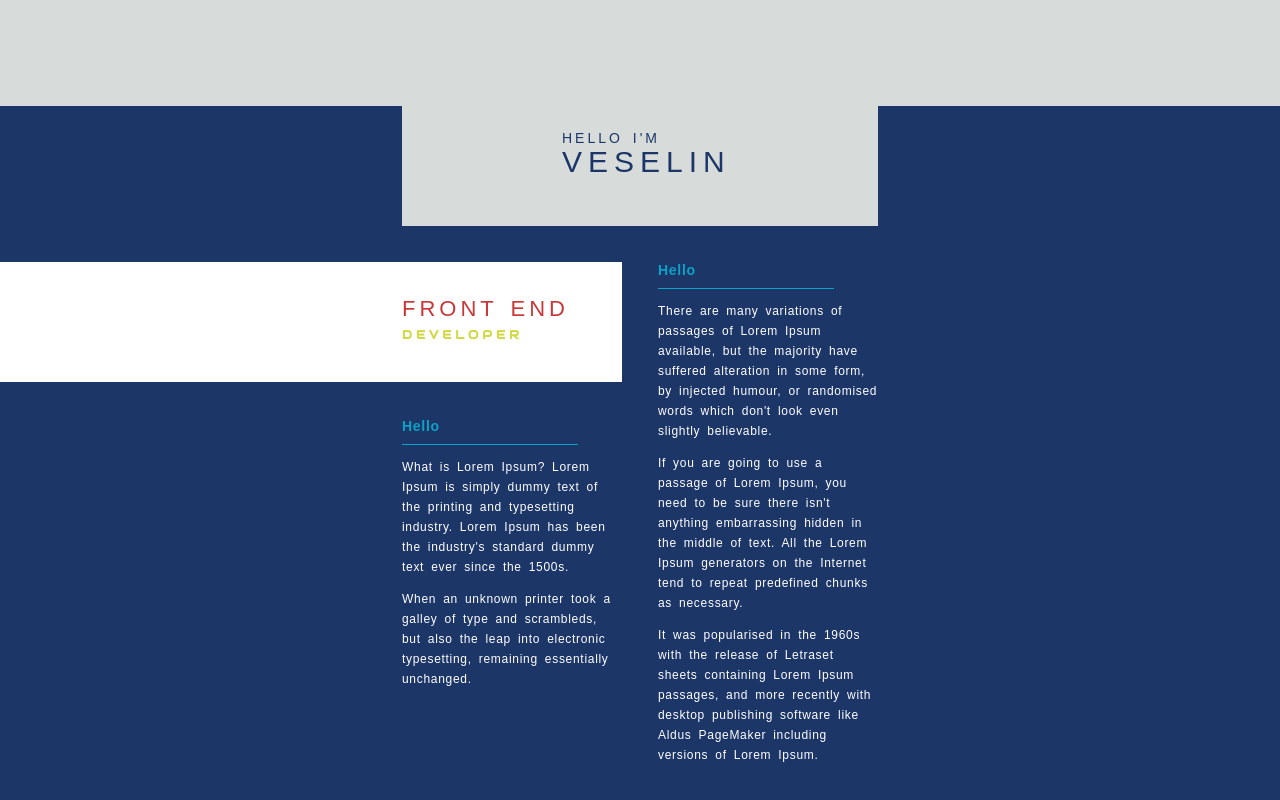
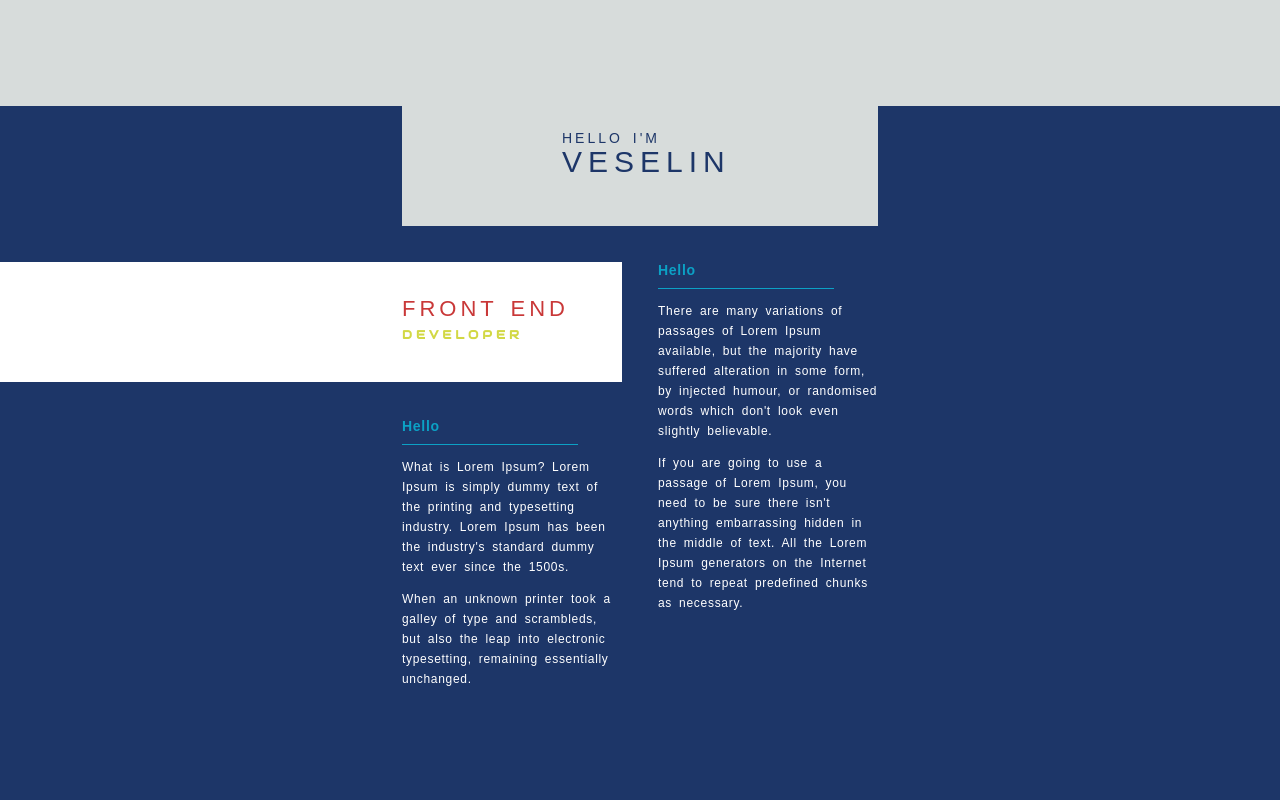
Before and after one commit to bacc0/trayanovCV, a Next.js app: page / in a window 1280 px wide. Shown: the part 1494-2294 px from the top of the page. Built offline with nearby package versions, Linux system fonts and the light colour scheme.

Commit message:
text cut

```diff
--- a/_components/About.js
+++ b/_components/About.js
@@ -65,7 +65,7 @@ export default function HomePage() {
                                         <hr />
                                         <p>There are many variations of passages of Lorem Ipsum available, but the majority have suffered alteration in some form, by injected humour, or randomised words which don't look even slightly believable.</p>
                                         <p>If you are going to use a passage of Lorem Ipsum, you need to be sure there isn't anything embarrassing hidden in the middle of text. All the Lorem Ipsum generators on the Internet tend to repeat predefined chunks as necessary.</p>
-                                        <p>It was popularised in the 1960s with the release of Letraset sheets containing Lorem Ipsum passages, and more recently with desktop publishing software like Aldus PageMaker including versions of Lorem Ipsum.</p>
+
                                    </div>
                               </div>
 
```
